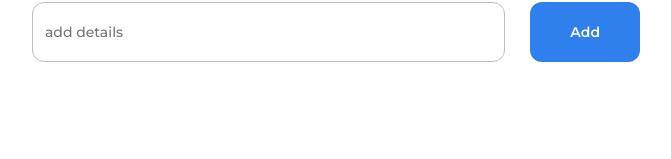
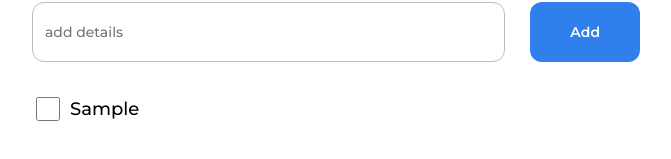
Before and after one commit to SharglutDev/dev-challenge-todo-app, a React (Create React App) app: page / in a window 1280 px wide. Both pictures are taken after typing "Sample" into the empty fields and a click on the button "Add". Shown: the part 155-314 px from the top of the page, without its empty margins (304-975 px from the left). Built offline with nearby package versions, Linux system fonts and the light colour scheme.

Commit message:
creation 3 states pour les 3 filtres

```diff
--- a/src/App.tsx
+++ b/src/App.tsx
@@ -1,33 +1,40 @@
-import React, { useState } from "react";
+import { useState } from "react";
 import "./App.css";
 import "./index.css";
-import Filters from "./Filters";
-import Header from "./Header";
-import Input from "./Input";
-import Todos from "./Todos";
-
-export interface TodoType {
-  description: string;
-  isCompleted: boolean;
-}
+import Filters from "./components/Filters";
+import Header from "./components/Header";
+import TodoForm from "./components/TodoForm";
+import Todos from "./components/Todos";
 
 function App() {
-  const [todos, setTodos] = useState<TodoType[]>([]);
+  const [allTodos, setAllTodos] = useState<string[]>([]);
+  const [activeTodos, setActiveTodos] = useState<string[]>([]);
+  const [completedTodos, setCompletedTodos] = useState<string[]>([]);
   const [task, setTask] = useState<string>("");
-  const [classActive, setClassActive] = useState<string>("All");
-  const [checked, toggleChecked] = useState<boolean>(false);
+  const [filter, setFilter] = useState<string>("All");
+  // const [checked, toggleChecked] = useState<boolean>(false);
 
   return (
     <div className="container">
       <Header />
-      <Filters classActive={classActive} setClassActive={setClassActive} />
-      <Input task={task} setTask={setTask} todos={todos} setTodos={setTodos} />
+      <Filters filter={filter} setFilter={setFilter} />
+      <TodoForm
+        task={task}
+        setTask={setTask}
+        allTodos={allTodos}
+        setAllTodos={setAllTodos}
+        activeTodos={activeTodos}
+        setActiveTodos={setActiveTodos}
+      />
       <Todos
-        todos={todos}
-        checked={checked}
-        toggleChecked={toggleChecked}
-        classActive={classActive}
+        allTodos={allTodos}
+        activeTodos={activeTodos}
+        setActiveTodos={setActiveTodos}
+        filter={filter}
+        setCompletedTodos={setCompletedTodos}
+        completedTodos={completedTodos}
       />
+      <div></div>
     </div>
   );
 }
--- a/src/Filters.tsx
+++ /dev/null
@@ -1,39 +0,0 @@
-import React from "react";
-import "./App.css";
-
-export default function Filters({
-  classActive,
-  setClassActive,
-}: {
-  classActive: string;
-  setClassActive: React.Dispatch<React.SetStateAction<string>>;
-}) {
-  const handleClick = (e: React.MouseEvent<HTMLElement>) => {
-    setClassActive(e.currentTarget.innerHTML);
-  };
-
-  return (
-    <div>
-      <ul className="filter-list">
-        <li
-          className={`filter-item ${classActive === "All" && "active"} `}
-          onClick={handleClick}
-        >
-          All
-        </li>
-        <li
-          className={`filter-item ${classActive === "Active" && "active"} `}
-          onClick={handleClick}
-        >
-          Active
-        </li>
-        <li
-          className={`filter-item ${classActive === "Completed" && "active"} `}
-          onClick={handleClick}
-        >
-          Completed
-        </li>
-      </ul>
-    </div>
-  );
-}
--- a/src/Input.tsx
+++ /dev/null
@@ -1,42 +0,0 @@
-import React, { ChangeEvent } from "react";
-import { TodoType } from "./App";
-
-export default function Input({
-  task,
-  setTask,
-  todos,
-  setTodos,
-}: {
-  task: string;
-  setTask: React.Dispatch<React.SetStateAction<string>>;
-  todos: TodoType[];
-  setTodos: React.Dispatch<React.SetStateAction<TodoType[]>>;
-}) {
-  const handleChange = (e: ChangeEvent) => {
-    setTask((e.target as HTMLInputElement).value);
-  };
-
-  const handleClick = () => {
-    task.length !== 0 &&
-      setTodos((todos) => [
-        ...todos,
-        { description: task, isCompleted: false },
-      ]);
-    setTask("");
-  };
-
-  return (
-    <div className="input-container">
-      <input
-        className="input-field"
-        type="text"
-        placeholder="add details"
-        value={task}
-        onChange={handleChange}
-      />
-      <button className="input-btn" onClick={handleClick}>
-        Add
-      </button>
-    </div>
-  );
-}
--- a/src/Todos.tsx
+++ /dev/null
@@ -1,36 +0,0 @@
-import React, { SetStateAction } from "react";
-import { TodoType } from "./App";
-
-export default function Todos({
-  todos,
-  checked,
-  toggleChecked,
-  classActive,
-}: {
-  todos: TodoType[];
-  checked: boolean;
-  toggleChecked: React.Dispatch<SetStateAction<boolean>>;
-  classActive: string;
-}) {
-  return (
-    <div className="todos-container">
-      <ul className="todos-list">
-        {todos
-          .filter((todo) => todo.isCompleted && classActive === "Completed")
-          .map((todo, index) => (
-            <li key={index} className="todo-item">
-              <input
-                className="todo-input"
-                type="checkbox"
-                name="todo"
-                onChange={() => toggleChecked(!checked)}
-              />
-              <label className="todo-description" htmlFor="todo">
-                {todo.description}
-              </label>
-            </li>
-          ))}
-      </ul>
-    </div>
-  );
-}
--- /dev/null
+++ b/src/components/Filters.tsx
@@ -0,0 +1,38 @@
+import React, { Dispatch, SetStateAction, MouseEvent } from "react";
+
+export default function Filters({
+  filter,
+  setFilter,
+}: {
+  filter: string;
+  setFilter: Dispatch<SetStateAction<string>>;
+}) {
+  const handleClick = (e: MouseEvent<HTMLElement>) => {
+    setFilter(e.currentTarget.innerHTML);
+  };
+
+  return (
+    <div>
+      <ul className="filter-list">
+        <li
+          className={`filter-item ${filter === "All" && "active"} `}
+          onClick={handleClick}
+        >
+          All
+        </li>
+        <li
+          className={`filter-item ${filter === "Active" && "active"} `}
+          onClick={handleClick}
+        >
+          Active
+        </li>
+        <li
+          className={`filter-item ${filter === "Completed" && "active"} `}
+          onClick={handleClick}
+        >
+          Completed
+        </li>
+      </ul>
+    </div>
+  );
+}
--- /dev/null
+++ b/src/components/TodoForm.tsx
@@ -0,0 +1,39 @@
+import Input from "../models/Input";
+
+interface TodoFormProps {
+  task: string;
+  setTask: React.Dispatch<React.SetStateAction<string>>;
+  allTodos: string[];
+  setAllTodos: React.Dispatch<React.SetStateAction<string[]>>;
+  activeTodos: string[];
+  setActiveTodos: React.Dispatch<React.SetStateAction<string[]>>;
+}
+
+export default function TodoForm(props: TodoFormProps) {
+  const handleClick = () => {
+    // props.task.length !== 0 && props.setAllTodos([...props.allTodos, props.task]);
+    if (props.task.length > 0) {
+      props.setAllTodos([...props.allTodos, props.task]);
+      props.setActiveTodos([...props.activeTodos, props.task]);
+    }
+    props.setTask("");
+  };
+
+  return (
+    <div className="input-container">
+      <Input
+        inputType="text"
+        inputName="name"
+        handleChange={(e) =>
+          props.setTask((e.target as HTMLInputElement).value)
+        }
+        className="input-field"
+        placeholder="add details"
+        value={props.task}
+      />
+      <button className="input-btn" onClick={handleClick}>
+        Add
+      </button>
+    </div>
+  );
+}
--- /dev/null
+++ b/src/components/Todos.tsx
@@ -0,0 +1,68 @@
+import React, { ChangeEvent, Dispatch, SetStateAction, useState } from "react";
+import Input from "../models/Input";
+
+interface TodoProps {
+  allTodos: string[];
+  activeTodos: string[];
+  filter: string;
+  completedTodos: string[];
+  setCompletedTodos: Dispatch<SetStateAction<string[]>>;
+  setActiveTodos: Dispatch<SetStateAction<string[]>>;
+}
+
+const Todos = (props: TodoProps) => {
+  let filteredTodos: string[] = [...props.allTodos];
+
+  if (props.filter === "Active") {
+    filteredTodos = [...props.activeTodos];
+  }
+  if (props.filter === "Completed") {
+    filteredTodos = [...props.completedTodos];
+  }
+
+  const handleCheck = (e: ChangeEvent<HTMLInputElement>) => {
+    // let updatedCompletedTodo: string[]
+    if (e.currentTarget.checked) {
+      props.setCompletedTodos([
+        ...props.completedTodos,
+        ...props.allTodos.filter((todo) => todo === e.currentTarget.value),
+      ]);
+      props.setActiveTodos(
+        [...props.activeTodos].filter((todo) => todo !== e.currentTarget.value)
+      );
+    } else {
+      props.setCompletedTodos(
+        [...props.completedTodos].filter(
+          (todo) => todo !== e.currentTarget.value
+        )
+      );
+      props.setActiveTodos([
+        ...props.activeTodos,
+        ...props.allTodos.filter((todo) => todo === e.currentTarget.value),
+      ]);
+    }
+  };
+
+  return (
+    <div className="todos-container">
+      <ul className="todos-list">
+        {filteredTodos.map((todo, index) => (
+          <li key={`${todo}-${index}`} className="todo-item">
+            <Input
+              inputType="checkbox"
+              inputName="todo"
+              className="todo-input"
+              value={todo}
+              handleChange={handleCheck}
+            />
+            <label className="todo-description" htmlFor="todo">
+              {todo}
+            </label>
+          </li>
+        ))}
+      </ul>
+    </div>
+  );
+};
+
+export default Todos;
--- /dev/null
+++ b/src/data/todo.ts
@@ -0,0 +1,4 @@
+export interface TodoType {
+  description: string;
+  isCompleted: boolean;
+}
--- /dev/null
+++ b/src/models/Input.tsx
@@ -0,0 +1,29 @@
+import { ChangeEvent } from "react";
+
+export interface inputProps {
+  handleChange: (e: ChangeEvent<HTMLInputElement>) => void;
+  inputType: string;
+  inputName: string;
+  className?: string;
+  value?: string;
+  placeholder?: string;
+  checked?: boolean;
+}
+
+const Input = (props: inputProps) => {
+  return (
+    <>
+      <input
+        type={props.inputType}
+        name={props.inputName}
+        onChange={props.handleChange}
+        className={props.className}
+        value={props.value}
+        placeholder={props.placeholder}
+        checked={props.checked}
+      />
+    </>
+  );
+};
+
+export default Input;
```
Also changed, not shown: src/components/Header.tsx (renamed from src/Header.tsx).
